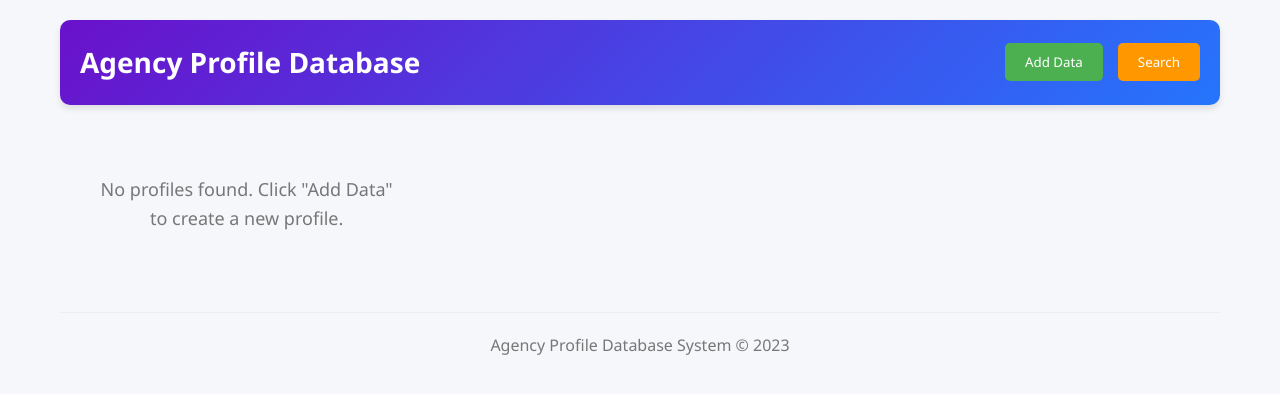
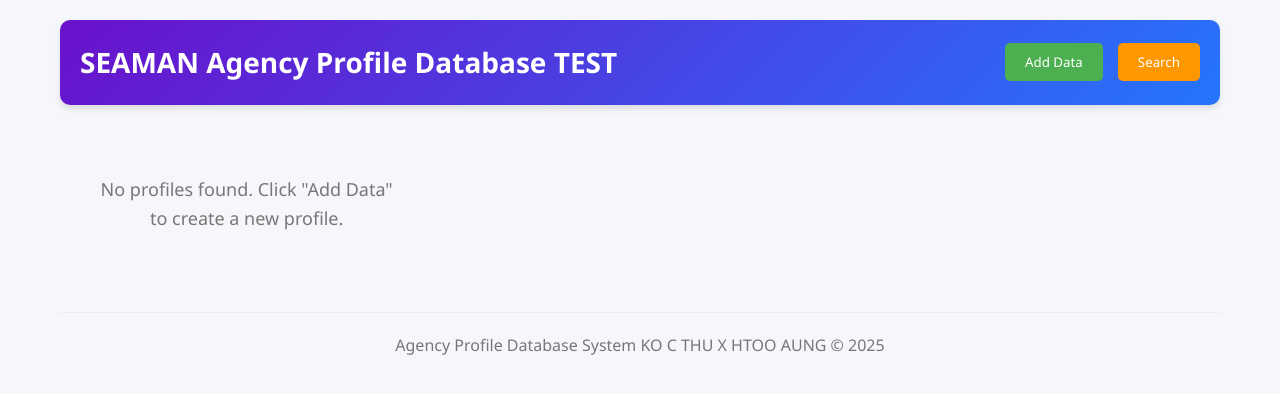
Before and after one commit to ZanexftBroken/SeamanAgency, a plain HTML site: page index.html in a window 1280 px wide. Drawn offline with Linux system fonts and the light colour scheme.

Commit message:
Update index.html

```diff
--- a/index.html
+++ b/index.html
@@ -263,7 +263,7 @@
     <div class="container">
         <header>
             <div class="header-content">
-                <h1>Agency Profile Database</h1>
+                <h1>SEAMAN Agency Profile Database TEST</h1>
                 <div class="btn-group">
                     <button id="addDataBtn" class="btn-primary">Add Data</button>
                     <button id="searchBtn" class="btn-secondary">Search</button>
@@ -379,7 +379,7 @@
         </div>
 
         <footer>
-            <p>Agency Profile Database System &copy; 2023</p>
+            <p>Agency Profile Database System KO C THU X HTOO AUNG &copy; 2025</p>
         </footer>
     </div>
 
```
